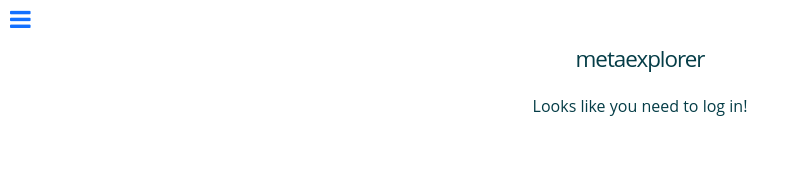
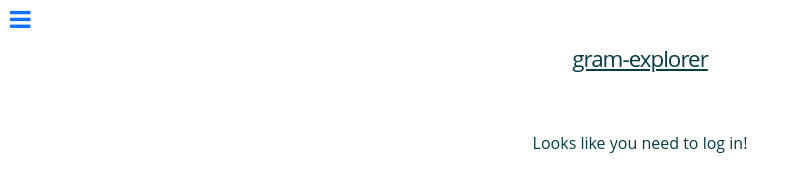
Before and after one commit to DIGnmg/meta-explorer, a website: page app/index.html in a window 1280 px wide. Shown: the whole page, without its empty margins (0-800 px from the left). Drawn offline with nearby package versions, Linux system fonts and the light colour scheme; some packages are replaced by stand-ins of ours; files that its build step writes are made by us from their sources; no server answers.

Commit message:
updated styles

```diff
--- a/app/styles/main.less
+++ b/app/styles/main.less
@@ -14,7 +14,7 @@
 }
 
 html {
-  font: 100%/1.5 "Open Sans", sans-serif;
+  font: 200 'Source Sans Pro', sans-serif;
   font-weight: 400;
   text-rendering: optimizeLegibility;
   -webkit-font-smoothing: antialiased;
@@ -22,6 +22,7 @@
 
 body{
   font-family: "Open Sans", "Helvetica Neue", "Helvetica", sans-serif;
+  //font: 200 2.25rem 'Source Sans Pro', sans-serif;
   text-align: center;
   padding: 0 0 0;
   background-color: #fff;
@@ -126,14 +127,6 @@
   position: relative;
   border: 1px #D1CEBC solid;
   &:hover .underlay{
-/*     margin: 0px;
-    opacity: 1;
-
-    opacity: 1;
-    position: absolute;
-    right: 0;
-    top: 226px;
-    z-index: 1000; */
   }
   .underlay{
     /* background-color: #497eb8; */
@@ -175,29 +168,6 @@
   padding: 0 0 35px 0;
 }
 
-/* .gradient {
-  opacity: 0;
-  position: absolute;
-  top: 0;
-  left: 0;
-  right: 0;
-  bottom: 0;
-
-  background-image: -webkit-gradient(radial, 50% 50%, 0, 50% 50%, 100, color-stop(0%, rgba(0,0,0,0)), color-stop(100%, rgba(0,0,0,0.75)));
-  background-image: -webkit-radial-gradient(rgba(0,0,0,0),rgba(0,0,0,0.75));
-  background-image: -moz-radial-gradient(rgba(0,0,0,0),rgba(0,0,0,0.75));
-  background-image: -o-radial-gradient(rgba(0,0,0,0),rgba(0,0,0,0.75));
-  background-image: radial-gradient(rgba(0,0,0,0),rgba(0,0,0,0.75));
-
-  -webkit-transition: all 0.5s cubic-bezier(0, 0.91, 0.395, 1.3);
-  -moz-transition: all 0.5s cubic-bezier(0, 0.91, 0.395, 1.3);
-  -o-transition: all 0.5s cubic-bezier(0, 0.91, 0.395, 1.3);
-  transition: all 0.5s cubic-bezier(0, 0.91, 0.395, 1.3);
-}
-.image-wrapper:hover .gradient, .underlay {
-opacity: 1;
-} */
-
 .rvm-image-wrapper img{
     max-width:100% !important;
     display:block;
@@ -218,6 +188,15 @@
 .row {
   padding: 1rem 1rem 0 1rem;
   margin-bottom: 1rem;
+}
+
+div.header h3{
+  padding-bottom: 38px;
+  text-decoration: underline;
+}
+
+.footer{
+  padding: 30px 0 30px;
 }
 
 .row:last-of-type { margin-bottom: 0; }
@@ -273,9 +252,6 @@
 
   section.body-style{
     background: #f5f5f5;
-    padding: 30px 0 30px;
-  }
-  footer.footer{
     padding: 30px 0 30px;
   }
   .header-style{
--- a/app/views/main.html
+++ b/app/views/main.html
@@ -12,9 +12,9 @@
 </nav>
 </div>
 <header class="container">
-  <div class="row clearfix">
+  <div class="row clearfix header">
     <div class="column full">
-      <h3 class="text-muted">metaexplorer</h3>
+      <h3 class="text-muted">gram-explorer</h3>
   </div>
 </header>
 
```
Also changed, not shown: app/styles/main.css.
